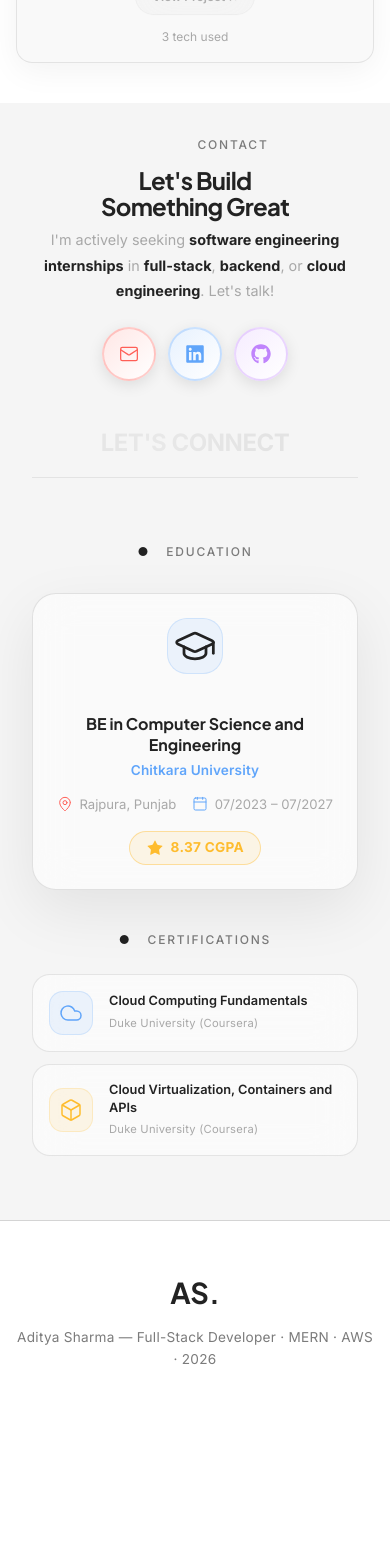
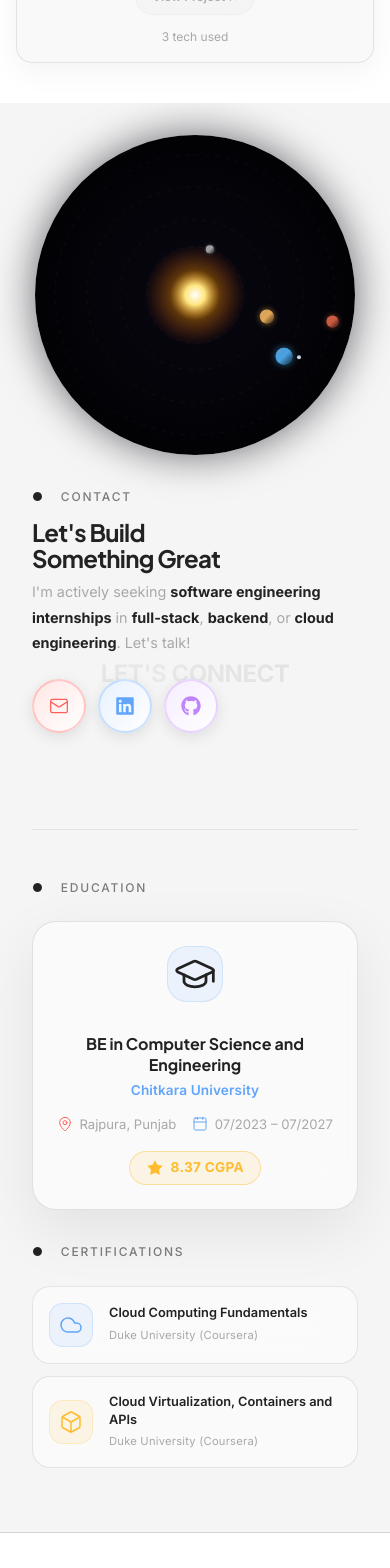
Before and after one commit to fearsomecity/port_adi, a React (Vite) app: page / in a window 390 px wide. Shown: the part 5700-7268 px from the top of the page. Before the commit the page ends 7143 px from the top, so only its background shows below. Built offline with nearby package versions, Linux system fonts and the light colour scheme.

Commit message:
Replace BlackHole component with 2D SolarSystem component

```diff
--- a/src/components/Contact.jsx
+++ b/src/components/Contact.jsx
@@ -1,8 +1,9 @@
 import React, { useRef } from "react";
 import { motion, useScroll, useTransform } from "framer-motion";
-import { Mail, GraduationCap, MapPin, Calendar, Star, Cloud, Box } from "lucide-react";
+import { GraduationCap, MapPin, Calendar, Star, Cloud, Box, Mail } from "lucide-react";
 import { FaLinkedin, FaGithub } from "react-icons/fa";
 import { personalInfo, education, certifications } from "../data/portfolioData";
+import SolarSystem from "./SolarSystem";
 import "../styles/Contact.css";
 
 const contactItems = [
@@ -47,6 +48,9 @@ export default function Contact() {
 
       <div className="container">
         <div className="contact-inner">
+          <div className="contact-hero-grid">
+            {/* Left: Text Content */}
+            <div className="contact-hero-left">
               <motion.div
                 className="contact-header"
                 initial={{ opacity: 0, y: 30 }}
@@ -99,18 +103,33 @@ export default function Contact() {
                   </motion.a>
                 ))}
               </div>
+            </div>
+
+            {/* Right: Animated Orbital Decoration */}
+            <motion.div
+              className="contact-hero-right"
+              initial={{ opacity: 0, scale: 0.8 }}
+              whileInView={{ opacity: 1, scale: 1 }}
+              viewport={{ once: true, amount: 0.1 }}
+              transition={{ duration: 1, delay: 0.3, ease: [0.16, 1, 0.3, 1] }}
+            >
+              <SolarSystem size={320} />
+            </motion.div>
+          </div>
 
 
 
+          {/* Education & Certifications Side-by-Side Container */}
+          <div className="edu-certs-container">
             {/* Education Card */}
             <motion.div
-            className="contact-edu"
+              className="edu-section"
               initial={{ opacity: 0, y: 30 }}
               whileInView={{ opacity: 1, y: 0 }}
               viewport={{ once: true, amount: 0.05 }}
               transition={{ delay: 0.2, duration: 0.7 }}
             >
-            <div className="section-label" style={{ justifyContent: "center", marginBottom: "1.5rem" }}>
+              <div className="section-label" style={{ marginBottom: "1.5rem" }}>
                 Education
               </div>
 
@@ -137,9 +156,17 @@ export default function Contact() {
                   </div>
                 </div>
               </div>
+            </motion.div>
 
-            {/* Certs */}
-            <div className="section-label" style={{ justifyContent: "center", margin: "2.5rem 0 1.5rem" }}>
+            {/* Certifications Card */}
+            <motion.div
+              className="certs-section"
+              initial={{ opacity: 0, y: 30 }}
+              whileInView={{ opacity: 1, y: 0 }}
+              viewport={{ once: true, amount: 0.05 }}
+              transition={{ delay: 0.3, duration: 0.7 }}
+            >
+              <div className="section-label" style={{ marginBottom: "1.5rem" }}>
                 Certifications
               </div>
 
@@ -171,6 +198,7 @@ export default function Contact() {
             </motion.div>
           </div>
         </div>
+      </div>
     </section>
   );
 }
--- /dev/null
+++ b/src/components/SolarSystem.jsx
@@ -0,0 +1,254 @@
+import React, { useEffect, useRef, useState } from "react";
+
+export default function SolarSystem({ size = 340 }) {
+  const canvasRef = useRef(null);
+  const frameRef = useRef(null);
+  const [hoveredPlanet, setHoveredPlanet] = useState(null);
+  const mouseRef = useRef({ x: 0, y: 0 });
+
+  // Planetary configuration
+  const planets = [
+    {
+      name: "Mercury",
+      radius: 4,
+      orbitRadius: 48,
+      speed: 0.035,
+      color: "#a1a1a6",
+      angle: Math.random() * Math.PI * 2,
+    },
+    {
+      name: "Venus",
+      radius: 7,
+      orbitRadius: 75,
+      speed: 0.022,
+      color: "#e3a857",
+      angle: Math.random() * Math.PI * 2,
+    },
+    {
+      name: "Earth",
+      radius: 8.5,
+      orbitRadius: 108,
+      speed: 0.015,
+      color: "#4ba3e3",
+      angle: Math.random() * Math.PI * 2,
+      moons: [{ radius: 2, orbitRadius: 15, speed: 0.06, angle: 0 }],
+    },
+    {
+      name: "Mars",
+      radius: 6,
+      orbitRadius: 140,
+      speed: 0.011,
+      color: "#cf5c42",
+      angle: Math.random() * Math.PI * 2,
+    },
+    {
+      name: "Jupiter",
+      radius: 13,
+      orbitRadius: 180,
+      speed: 0.007,
+      color: "#dfb288",
+      angle: Math.random() * Math.PI * 2,
+      rings: true,
+    },
+  ];
+
+  const planetsRef = useRef(planets);
+
+  useEffect(() => {
+    const canvas = canvasRef.current;
+    if (!canvas) return;
+    const ctx = canvas.getContext("2d");
+    const W = size;
+    const H = size;
+    canvas.width = W;
+    canvas.height = H;
+
+    const cx = W / 2;
+    const cy = H / 2;
+
+    function render(t) {
+      ctx.clearRect(0, 0, W, H);
+
+      // Deep space background with a subtle center radial glow
+      const bgGrad = ctx.createRadialGradient(cx, cy, 0, cx, cy, W / 2);
+      bgGrad.addColorStop(0, "#080711");
+      bgGrad.addColorStop(1, "#020205");
+      ctx.fillStyle = bgGrad;
+      ctx.fillRect(0, 0, W, H);
+
+      // 1. Draw Orbit Paths
+      planetsRef.current.forEach((p) => {
+        ctx.beginPath();
+        ctx.arc(cx, cy, p.orbitRadius, 0, Math.PI * 2);
+        ctx.strokeStyle = "rgba(255, 255, 255, 0.04)";
+        ctx.lineWidth = 1;
+        ctx.setLineDash([4, 6]);
+        ctx.stroke();
+        ctx.setLineDash([]); // Reset
+      });
+
+      // 2. Draw the Sun (Glowing Core)
+      ctx.save();
+      const sunRadius = 18;
+      const sunGlow = ctx.createRadialGradient(cx, cy, 0, cx, cy, sunRadius * 2.8);
+      sunGlow.addColorStop(0, "#ffffff");
+      sunGlow.addColorStop(0.2, "#ffe57f");
+      sunGlow.addColorStop(0.5, "rgba(255, 145, 0, 0.35)");
+      sunGlow.addColorStop(1, "rgba(255, 87, 34, 0)");
+      ctx.fillStyle = sunGlow;
+      ctx.beginPath();
+      ctx.arc(cx, cy, sunRadius * 2.8, 0, Math.PI * 2);
+      ctx.fill();
+      ctx.restore();
+
+      // 3. Draw Planets & Moons
+      let currentHovered = null;
+
+      planetsRef.current.forEach((p) => {
+        // Update planetary position
+        p.angle += p.speed;
+
+        // Current planet center coordinates
+        const px = cx + Math.cos(p.angle) * p.orbitRadius;
+        const py = cy + Math.sin(p.angle) * p.orbitRadius;
+
+        // Mouse collision check for hover details
+        const dx = mouseRef.current.x - px;
+        const dy = mouseRef.current.y - py;
+        const dist = Math.sqrt(dx * dx + dy * dy);
+        const isHovered = dist < p.radius + 8;
+
+        if (isHovered) {
+          currentHovered = p.name;
+        }
+
+        const renderRadius = isHovered ? p.radius * 1.3 : p.radius;
+
+        // Planet Glow base
+        ctx.save();
+        const pGlow = ctx.createRadialGradient(px, py, 0, px, py, renderRadius * 2.0);
+        pGlow.addColorStop(0, p.color);
+        pGlow.addColorStop(1, "rgba(0,0,0,0)");
+        ctx.fillStyle = pGlow;
+        ctx.beginPath();
+        ctx.arc(px, py, renderRadius * 2.0, 0, Math.PI * 2);
+        ctx.fill();
+        ctx.restore();
+
+        // Planet Body
+        ctx.beginPath();
+        ctx.arc(px, py, renderRadius, 0, Math.PI * 2);
+        ctx.fillStyle = p.color;
+        ctx.fill();
+
+        // Subtle shaded side (3D look)
+        ctx.save();
+        const shadeGrad = ctx.createLinearGradient(
+          px - renderRadius,
+          py - renderRadius,
+          px + renderRadius,
+          py + renderRadius
+        );
+        shadeGrad.addColorStop(0, "rgba(255, 255, 255, 0.15)");
+        shadeGrad.addColorStop(0.5, "rgba(0, 0, 0, 0)");
+        shadeGrad.addColorStop(1, "rgba(0, 0, 0, 0.75)");
+        ctx.fillStyle = shadeGrad;
+        ctx.beginPath();
+        ctx.arc(px, py, renderRadius, 0, Math.PI * 2);
+        ctx.fill();
+        ctx.restore();
+
+        // Draw Rings (for Jupiter)
+        if (p.rings) {
+          ctx.save();
+          ctx.translate(px, py);
+          ctx.rotate(0.2); // Tilted rings
+          ctx.beginPath();
+          ctx.ellipse(0, 0, renderRadius * 1.8, renderRadius * 0.4, 0, 0, Math.PI * 2);
+          ctx.strokeStyle = "rgba(223, 178, 136, 0.45)";
+          ctx.lineWidth = 2.5;
+          ctx.stroke();
+          ctx.restore();
+        }
+
+        // Draw Moons
+        if (p.moons) {
+          p.moons.forEach((m) => {
+            m.angle += m.speed;
+            const mx = px + Math.cos(m.angle) * m.orbitRadius;
+            const my = py + Math.sin(m.angle) * m.orbitRadius;
+
+            // Moon body
+            ctx.beginPath();
+            ctx.arc(mx, my, m.radius, 0, Math.PI * 2);
+            ctx.fillStyle = "#cbd5e1";
+            ctx.fill();
+          });
+        }
+      });
+
+      setHoveredPlanet(currentHovered);
+      frameRef.current = requestAnimationFrame(render);
+    }
+
+    frameRef.current = requestAnimationFrame(render);
+
+    return () => {
+      if (frameRef.current) cancelAnimationFrame(frameRef.current);
+    };
+  }, [size]);
+
+  // Track relative mouse position inside the canvas
+  const handleMouseMove = (e) => {
+    const rect = canvasRef.current.getBoundingClientRect();
+    mouseRef.current = {
+      x: e.clientX - rect.left,
+      y: e.clientY - rect.top,
+    };
+  };
+
+  const handleMouseLeave = () => {
+    mouseRef.current = { x: -100, y: -100 };
+    setHoveredPlanet(null);
+  };
+
+  return (
+    <div style={{ position: "relative", width: size, height: size, margin: "0 auto" }}>
+      <canvas
+        ref={canvasRef}
+        onMouseMove={handleMouseMove}
+        onMouseLeave={handleMouseLeave}
+        style={{
+          borderRadius: "50%",
+          display: "block",
+          cursor: hoveredPlanet ? "pointer" : "default",
+          boxShadow: "0 0 40px rgba(8, 7, 17, 0.6)",
+        }}
+      />
+      {hoveredPlanet && (
+        <div
+          style={{
+            position: "absolute",
+            bottom: "16px",
+            left: "50%",
+            transform: "translateX(-50%)",
+            background: "rgba(10, 10, 18, 0.85)",
+            backdropFilter: "blur(6px)",
+            border: "1px solid rgba(255, 255, 255, 0.08)",
+            padding: "6px 14px",
+            borderRadius: "20px",
+            color: "#fff",
+            fontSize: "12px",
+            fontFamily: "var(--font-primary, sans-serif)",
+            letterSpacing: "1px",
+            pointerEvents: "none",
+            boxShadow: "0 4px 12px rgba(0, 0, 0, 0.4)",
+            animation: "fadeIn 0.2s ease-out forwards",
+          }}
+        >
+          {hoveredPlanet.toUpperCase()}
+        </div>
+      )}
+    </div>
+  );
+}
--- a/src/styles/Contact.css
+++ b/src/styles/Contact.css
@@ -33,30 +33,46 @@
 }
 
 .contact-inner {
-  max-width: 800px;
-  margin: 0 auto;
-  text-align: center;
+  max-width: 1100px;
+  text-align: left;
   position: relative;
   z-index: 2;
   padding-bottom: 4rem;
 }
 
-.contact-header .section-label {
-  justify-content: center;
+/* Contact Hero Grid — two column layout */
+.contact-hero-grid {
+  display: flex;
+  align-items: center;
+  gap: 3rem;
 }
 
-.contact-header .section-label::after {
-  display: none;
+.contact-hero-left {
+  flex: 1 1 55%;
+  min-width: 0;
 }
 
-.contact-header .section-label::before {
-  content: "";
-  flex: none;
-  width: 60px;
-  height: 1px;
-  background: var(--coral);
-  opacity: 0.5;
+.contact-hero-right {
+  flex: 1 1 40%;
+  display: flex;
+  align-items: center;
+  justify-content: center;
+  min-width: 0;
 }
+
+/* ── Black Hole ── */
+/* Rendered via canvas — no CSS element rules needed */
+
+@media (max-width: 768px) {
+  .contact-hero-grid {
+    flex-direction: column;
+    gap: 2rem;
+  }
+  .contact-hero-right {
+    order: -1;
+  }
+}
+
 
 .contact-title {
   font-family: var(--font-heading);
@@ -77,15 +93,13 @@
   color: var(--text-muted);
   margin-bottom: 3rem;
   max-width: 500px;
-  margin-left: auto;
-  margin-right: auto;
   line-height: 1.75;
 }
 
 /* Contact links */
 .contact-links {
   display: flex;
-  justify-content: center;
+  justify-content: flex-start;
   gap: 1.5rem;
   margin-bottom: 3.5rem;
   flex-wrap: wrap;
@@ -254,25 +268,37 @@
   margin-top: 0.5rem;
 }
 
-/* Education mini section */
-.contact-edu {
-  margin-top: 6rem;
-  padding-top: 4rem;
+/* Education & Certifications side-by-side */
+.edu-certs-container {
+  display: flex;
+  gap: 2.5rem;
+  align-items: flex-start;
+  margin-top: 4rem;
+  padding-top: 3rem;
   border-top: 1px solid color-mix(in srgb, var(--text-primary) 8%, transparent);
+}
+
+.edu-section {
+  flex: 1 1 50%;
+  min-width: 0;
+}
+
+.certs-section {
+  flex: 1 1 40%;
+  min-width: 0;
 }
 
 .edu-card {
   display: flex;
   align-items: center;
-  gap: 2.5rem;
+  gap: 2rem;
   background: color-mix(in srgb, var(--bg-surface) 50%, transparent);
   backdrop-filter: blur(20px);
   -webkit-backdrop-filter: blur(20px);
   border: 1px solid color-mix(in srgb, var(--text-primary) 12%, transparent);
   border-radius: 24px;
-  padding: 2.5rem;
-  max-width: 700px;
-  margin: 2rem auto 0;
+  padding: 2rem;
+  margin: 1rem 0 0;
   position: relative;
   overflow: hidden;
   box-shadow: 0 20px 60px rgba(0, 0, 0, 0.08);
@@ -357,13 +383,10 @@
 }
 
 .certs-grid {
-  display: grid;
-  grid-template-columns: repeat(2, 1fr);
-  gap: 1.25rem;
-  margin-top: 1.5rem;
-  max-width: 700px;
-  margin-left: auto;
-  margin-right: auto;
+  display: flex;
+  flex-direction: column;
+  gap: 1rem;
+  margin-top: 1rem;
 }
 
 .cert-card {
@@ -466,9 +489,15 @@
   .contact-bg-text {
     font-size: clamp(2rem, 6vw, 4rem);
   }
+  .edu-certs-container {
+    flex-direction: column;
+    gap: 2rem;
+  }
+  .edu-section, .certs-section {
+    flex: 1 1 100%;
+  }
   .edu-card {
     padding: 1.75rem;
-    max-width: 100%;
   }
   .edu-icon {
     width: 60px;
@@ -479,9 +508,11 @@
     font-size: 1.1rem;
   }
   .certs-grid {
-    grid-template-columns: repeat(2, 1fr);
-    gap: 1rem;
-    max-width: 100%;
+    flex-direction: row;
+    flex-wrap: wrap;
+  }
+  .cert-card {
+    flex: 1 1 calc(50% - 0.5rem);
   }
   .cert-card {
     padding: 1.25rem 1.5rem;
@@ -547,8 +578,11 @@
     gap: 1rem;
   }
   .certs-grid {
-    grid-template-columns: 1fr;
+    flex-direction: column;
     gap: 0.75rem;
+  }
+  .cert-card {
+    flex: 1 1 100%;
   }
   .cert-card {
     padding: 1rem;
```
Lines whose indentation alone changed are shown as unchanged.
